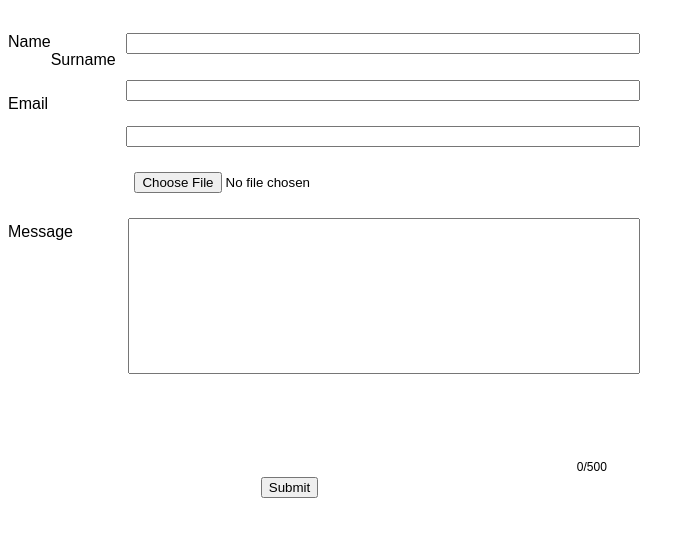
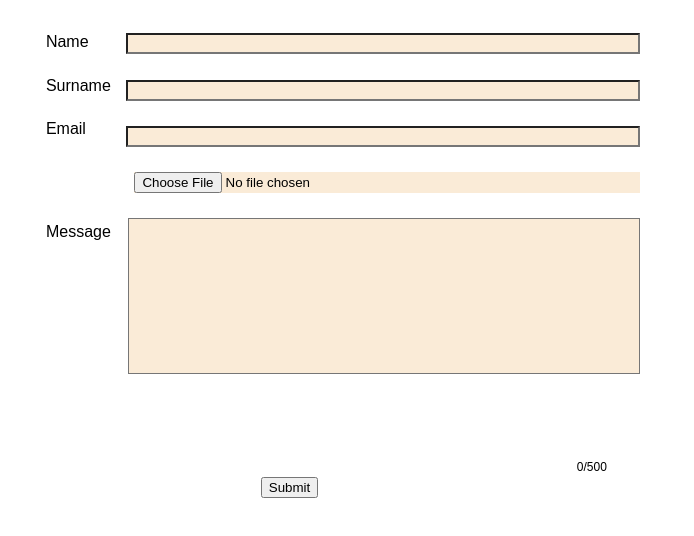
Before and after one commit to rbarbieriperez/form-with-validation, a plain HTML site: page Ejercicios para Rodri Rossi/form with validation/built-in-validation/index.html in a window 1280 px wide. Shown: the whole page, without its empty margins (0-694 px from the left). Drawn offline with Linux system fonts and the light colour scheme.

Commit message:
updated styles

```diff
--- a/Ejercicios para Rodri Rossi/form with validation/built-in-validation/index.css
+++ b/Ejercicios para Rodri Rossi/form with validation/built-in-validation/index.css
@@ -5,8 +5,11 @@ body {
 
 .column-left {
     float:left;
+    width: 5%;
+    margin-left: 3%;
 }
 .column-right{
+    background-color: antiquewhite;
     width:40%;
     float:right;
     margin-right: 50%;
```
